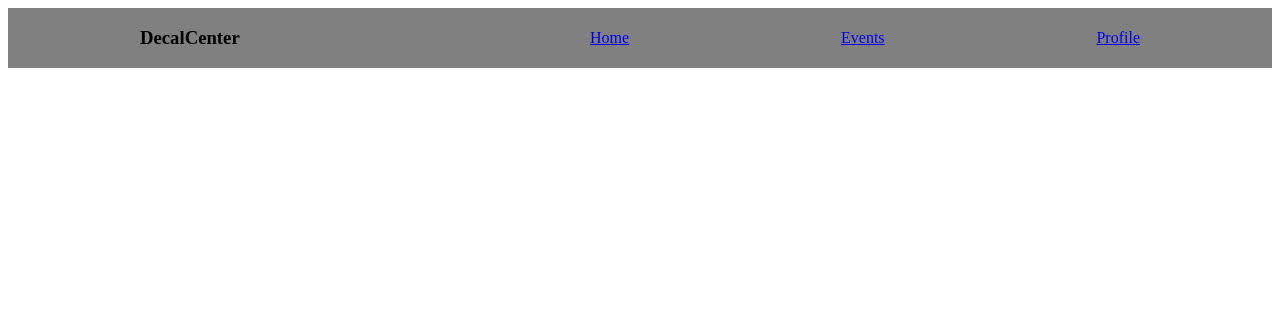
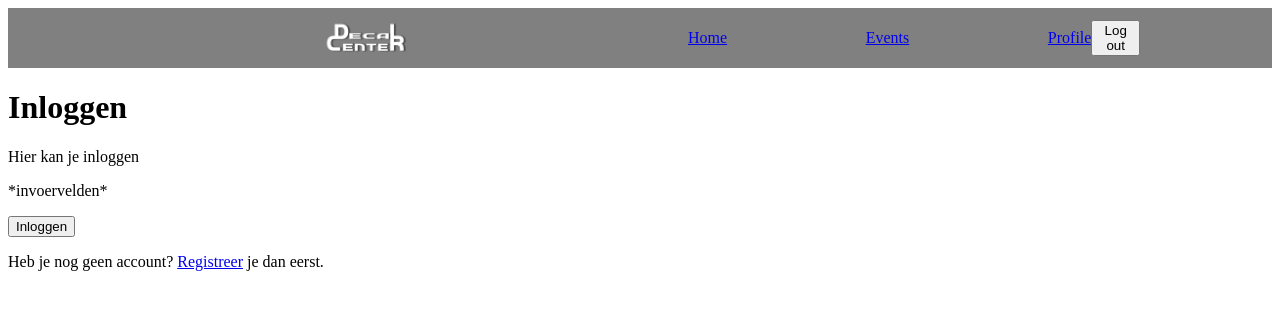
Before and after one commit to beltoon/DecalCenter, a React (Create React App) app: page /signin in a window 1280 px wide. Shown: the top 310 px of the page. Built offline with nearby package versions, Linux system fonts and the light colour scheme.

Commit message:
login-functie

```diff
--- a/src/App.js
+++ b/src/App.js
@@ -1,18 +1,24 @@
-import React from "react";
+import React, {useContext} from "react";
 import NavBar from "./components/NavBar";
 import HomePage from "./pages/HomePage";
 import EventPage from "./pages/EventPage";
 import UserProfile from "./pages/UserProfile";
 import './App.css';
-import {BrowserRouter as Router, Route} from 'react-router-dom';
+import {BrowserRouter as Router, Switch, Route} from 'react-router-dom';
+import {AuthContext} from "./context/AuthContext";
+import SignIn from "./pages/SignIn";
+import SignUp from "./pages/SignUp";
 
 
 function App() {
+
+    const {isAuth} = useContext(AuthContext)
+
     return (
         <Router>
             <NavBar/>
 
-            <switch>
+            <Switch>
                 <Route exact path="/">
                     <HomePage/>
                 </Route>
@@ -22,9 +28,19 @@ function App() {
                 </Route>
 
                 <Route exact path="/user">
-                    <UserProfile/>
+                    {isAuth ?
+                        <UserProfile/> : <div/>
+                    }
                 </Route>
-            </switch>
+
+                <Route exact path="/signin">
+                    <SignIn/>
+                </Route>
+                <Route exact path="/signup">
+                    <SignUp/>
+                </Route>
+
+            </Switch>
         </Router>
     );
 }
--- a/src/components/NavBar.js
+++ b/src/components/NavBar.js
@@ -1,12 +1,23 @@
-import React from "react";
-import {NavLink} from "react-router-dom";
-
+import React, {useContext} from "react";
+import {Link, NavLink, useHistory} from "react-router-dom";
+import logo from "../assets/decalcenter-small.png";
+import {AuthContext} from "../context/AuthContext";
 
 function NavBar() {
+
+    const history = useHistory();
+    const {isAuth, userLogOutFunction, userLogInFunction} = useContext(AuthContext);
+    console.log({isAuth})
+
     return (
         <nav>
+
             <div className="nav-container">
-                <h3>DecalCenter</h3>
+                <Link to="/">
+                <span className="logo-container">
+                    <img src={logo} alt="logo"/>
+                </span>
+                </Link>
 
                 <ul>
                     <li>
@@ -21,6 +32,28 @@ function NavBar() {
                         <NavLink to="/user" exact activeClassName="active-link">Profile</NavLink>
                     </li>
                 </ul>
+
+
+                {isAuth ? <button
+                    type="button"
+                    onClick={userLogOutFunction}>
+                    Log out
+                </button> : <div>
+                    <button
+                        type="button"
+                        onClick={userLogInFunction}
+                        //  onClick={() => history.push('/signin')}
+                    >
+                        Log in
+                    </button>
+                    <button
+                        type="button"
+                        onClick={() => history.push('/signup')}
+                    >
+                        Registreren
+                    </button>
+
+                </div>}
             </div>
         </nav>
     )
--- /dev/null
+++ b/src/context/AuthContext.js
@@ -0,0 +1,35 @@
+import React, {createContext, useState} from 'react';
+
+export const AuthContext = createContext({});
+
+function AuthContextProvider({children}) {
+    const [isAuth, toggleIsAuth] = useState(true);
+
+    function userLogIn() {
+        if (isAuth === false) {
+            toggleIsAuth(!false)
+        }
+    }
+
+    function userLogOut() {
+        if (isAuth === true) {
+            toggleIsAuth(false)
+        }
+    }
+
+
+    const data = {
+        isAuth: isAuth,
+        userLogInFunction: userLogIn,
+        userLogOutFunction: userLogOut,
+    }
+
+    return (
+        <AuthContext.Provider value={data}>
+            {children}
+        </AuthContext.Provider>
+
+    )
+}
+
+export default AuthContextProvider
--- a/src/index.css
+++ b/src/index.css
@@ -30,3 +30,10 @@ ul {
 .active-link {
   border-bottom: 2px solid white;
 }
+
+.nav-container img {
+  height: 500px;
+  /*fout hieronder*/
+  margin-top: 100px;
+  margin-right: 8px;
+}
--- a/src/index.js
+++ b/src/index.js
@@ -1,14 +1,22 @@
 import React from 'react';
-
+import ReactDom from "react-dom";
+import { Router} from "react-router-dom";
+import { createBrowserHistory } from "history";
 import './index.css';
 import App from './App';
 import reportWebVitals from './reportWebVitals';
-import ReactDom from "react-dom";
+import AuthContext from "./context/AuthContext";
+
+const customHistory = createBrowserHistory();
 
 ReactDom.render(
-  <React.StrictMode>
-    <App />
-  </React.StrictMode>,
+    <React.StrictMode>
+        <AuthContext>
+            <Router history={customHistory}>
+                <App/>
+            </Router>
+        </AuthContext>
+    </React.StrictMode>,
     document.getElementById('root')
 );
 
--- /dev/null
+++ b/src/pages/SignIn.js
@@ -0,0 +1,27 @@
+import React, {useContext} from 'react';
+import { Link } from 'react-router-dom';
+import {AuthContext} from "../context/AuthContext";
+
+function SignIn() {
+
+    const {userLogInFunction} = useContext(AuthContext);
+
+    return (
+        <>
+            <h1>Inloggen</h1>
+            <p>Hier kan je inloggen</p>
+
+            <form>
+                <p>*invoervelden*</p>
+                <button
+                    type="button"
+                    onClick={userLogInFunction}
+                >Inloggen</button>
+            </form>
+
+            <p>Heb je nog geen account? <Link to="/signup">Registreer</Link> je dan eerst.</p>
+        </>
+    );
+}
+
+export default SignIn;
--- /dev/null
+++ b/src/pages/SignUp.js
@@ -0,0 +1,17 @@
+import React from 'react';
+import { Link } from 'react-router-dom';
+
+function SignUp() {
+    return (
+        <>
+            <h1>Registreren</h1>
+            <p>Registreer je hier</p>
+            <form>
+                <p>*Invoervelden*</p>
+            </form>
+            <p>Heb je al een account? Je kunt je <Link to="/signin">hier</Link> inloggen.</p>
+        </>
+    );
+}
+
+export default SignUp;
--- a/src/pages/UserProfile.js
+++ b/src/pages/UserProfile.js
@@ -1,6 +1,7 @@
 import React from "react";
 import PageHeader from "../components/PageHeader";
 import user from '../assets/user.png';
+import {Link} from "react-router-dom";
 
 function UserProfile() {
     return (
@@ -8,6 +9,8 @@ function UserProfile() {
             <PageHeader icon={user} title="user"/>
 
             <p>DIT IS DE USERPAGE</p>
+
+            <p>Terug naar de <Link to="/">Homepagina</Link></p>
         </div>
     )
 }
```
Also changed, not shown: src/assets/decalcenter-small.png (added).
